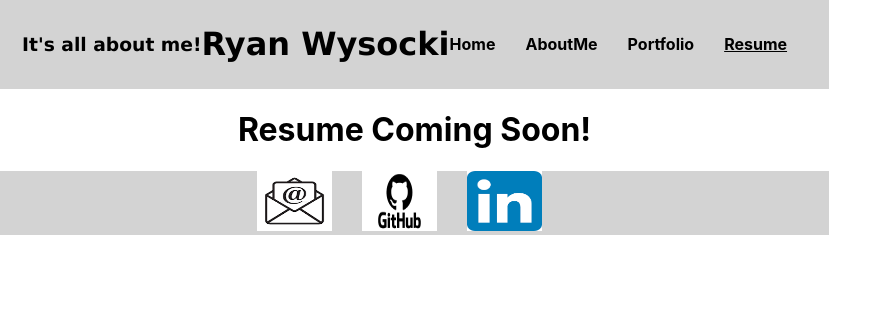
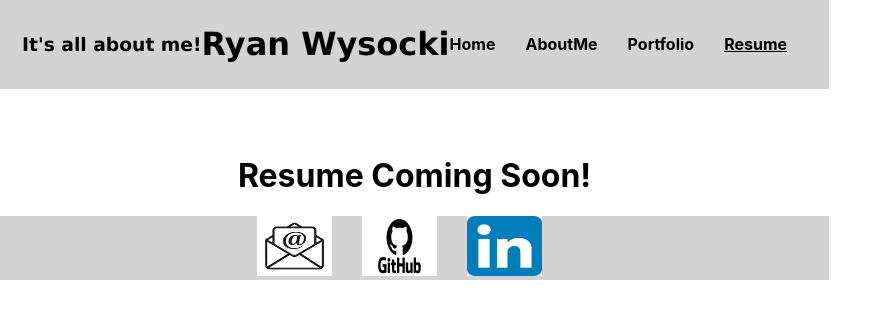
Before and after one commit to rpwysocki/its_all_about_me, a React (Create React App) app: page /resume in a window 1280 px wide. Shown: the top 318 px of the page, without its empty margins (0-892 px from the left). Built offline with nearby package versions, Linux system fonts and the light colour scheme.

Commit message:
resume page

```diff
--- a/src/pages/Resume.js
+++ b/src/pages/Resume.js
@@ -3,7 +3,7 @@ import React from 'react';
 
 const Resume = () => {
   return (
-    <div>
+    <div className='resume'>
       <h1 className='text-center'>Resume Coming Soon!</h1>
     </div>
   );
```
